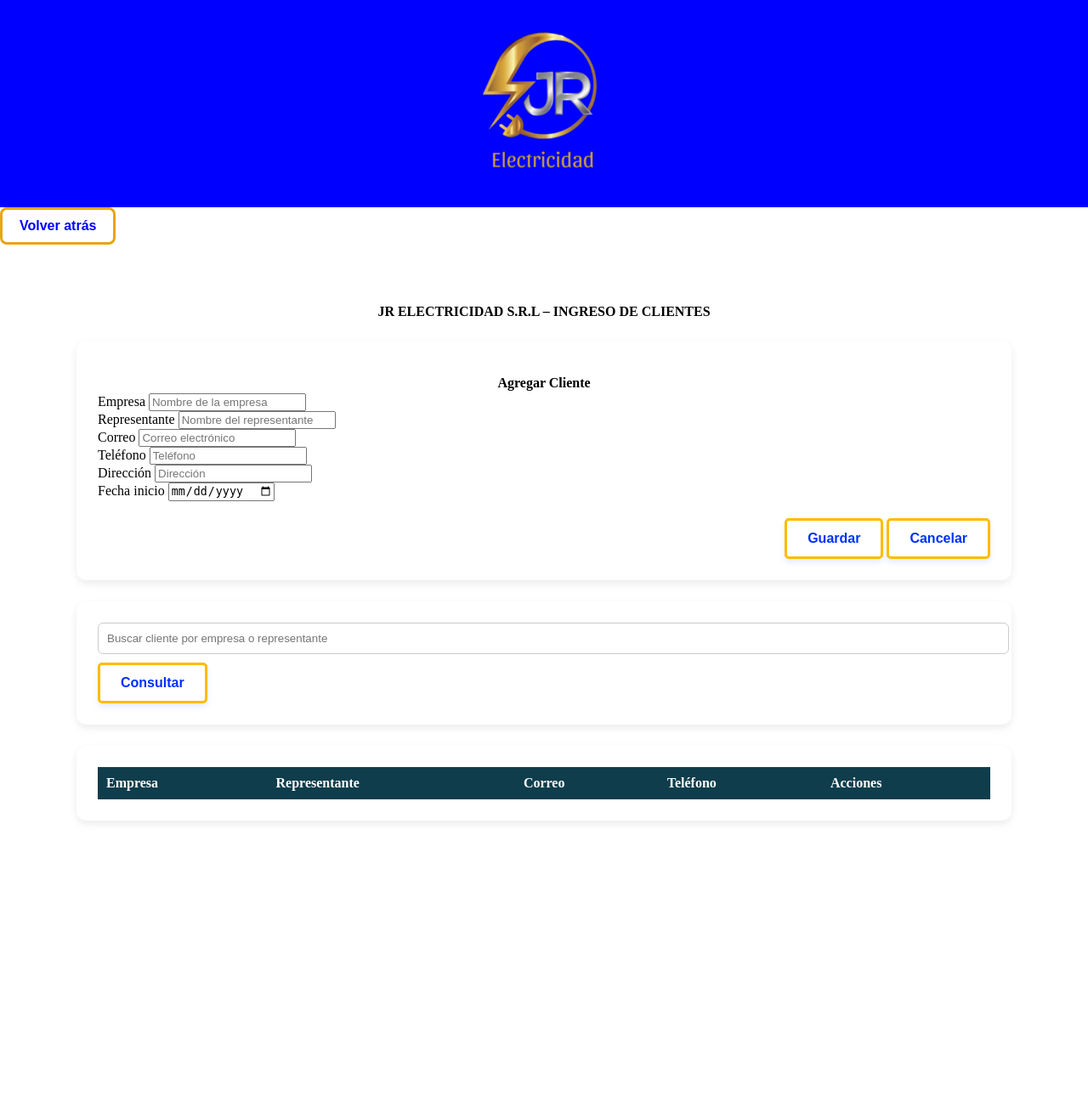
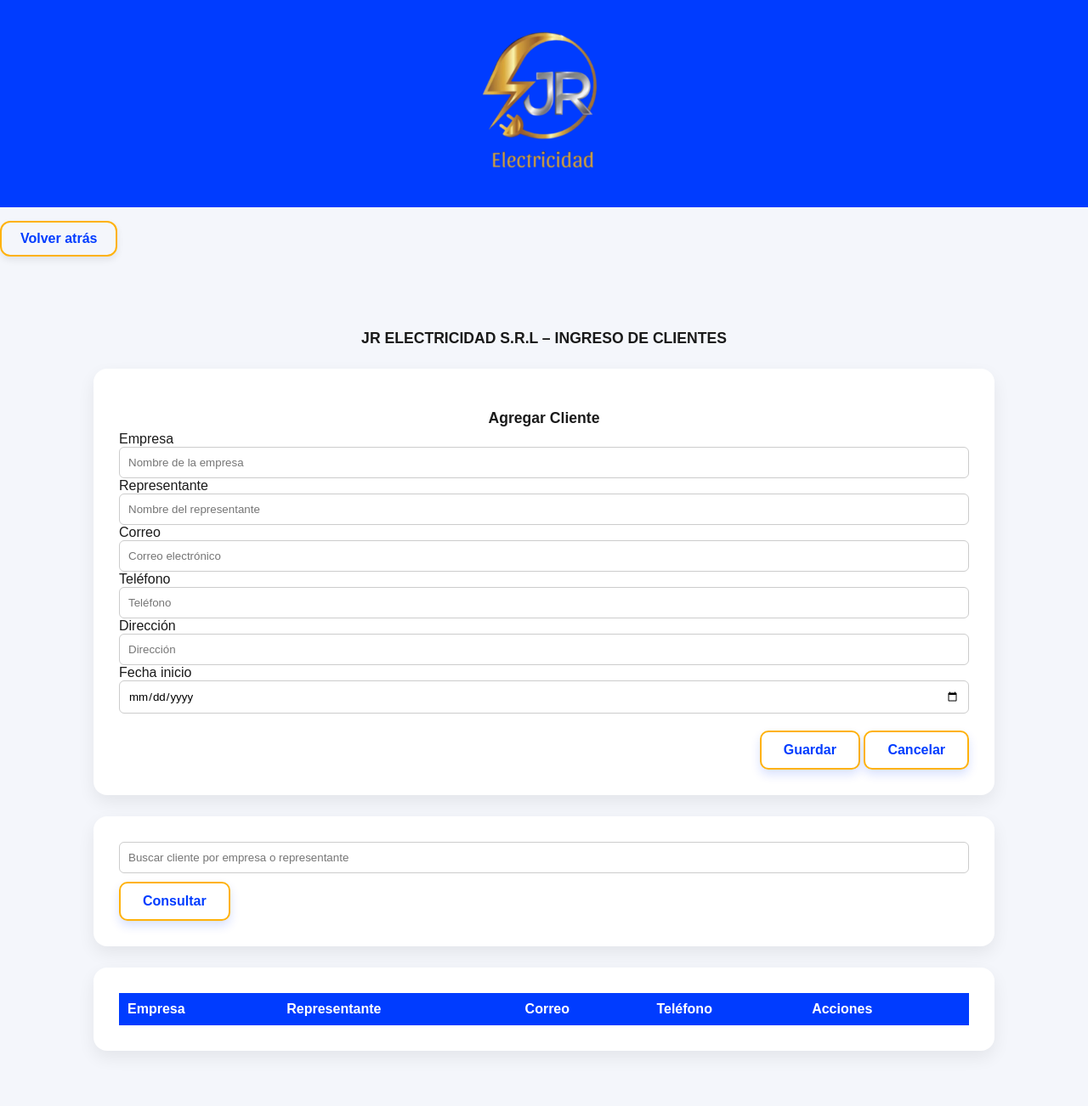
Before and after one commit to TC2305/II-51_Laboratorios, a PHP site: the page made by ProyectoJR/JR Interno/Ingreso de clientes.html in a window 1280 px wide. Shown: the whole page at 85% size. Before the commit the page ends 968 px from the top, so only its background shows below. Run offline with PHP 8.4, Linux system fonts and the light colour scheme; lists and menus that the app fills with data are empty; some libraries are stand-ins or nearby versions.

Commit message:
Refactor code structure for improved readability and maintainability

```diff
--- a/ProyectoJR/JR Interno/Ingreso de clientes.html
+++ b/ProyectoJR/JR Interno/Ingreso de clientes.html
@@ -1,18 +1,20 @@
 <!DOCTYPE html>
-<html lang="en">
+<html lang="es">
 <head>
   <meta charset="UTF-8">
   <meta name="viewport" content="width=device-width, initial-scale=1.0">
   <title>JR Electricidad S.R.L</title>
   <link rel="stylesheet" href="estilos.css">
 </head>
+
 <body>
-     <!-- <button class="btn" onclick="activarEstilos()">Ver antes / después</button>-->
+
+  <!-- BANNER -->
   <div class="banner">
-    <img src="JR.2.png" alt="Logo JR Servicios Eléctricos" class="img-logo">
+    <img src="JR.2.png" alt="Logo JR Electricidad" class="img-logo">
   </div>
-</head>
-<body>
+
+  <!-- NAVEGACIÓN -->
   <header>
     <nav class="nav-back">
       <ul class="nav-back">
@@ -23,16 +25,19 @@
     </nav>
   </header>
 
+  <!-- CONTENIDO PRINCIPAL -->
   <main class="container">
 
     <h3 style="text-align: center; margin-top: 30px;">
       JR ELECTRICIDAD S.R.L – INGRESO DE CLIENTES
     </h3>
 
+    <!-- FORMULARIO -->
     <div class="card">
       <h2>Agregar Cliente</h2>
 
       <div class="form-grid">
+
         <div class="field">
           <label>Empresa</label>
           <input type="text" id="txtEmpresa" placeholder="Nombre de la empresa">
@@ -62,23 +67,26 @@
           <label>Fecha inicio</label>
           <input type="date" id="txtFechaInicio">
         </div>
+
       </div>
 
       <div class="form-actions">
-        <button class="btn btn-success" id="btnAdd">Guardar</button>
-        <button class="btn btn-secondary" id="btnCancel">Cancelar</button>
+        <button type="button" class="btn" id="btnAdd">Guardar</button>
+        <button type="button" class="btn" id="btnCancel">Cancelar</button>
       </div>
     </div>
 
+    <!-- BUSCADOR -->
     <div class="card">
       <input
         type="text"
         id="txtSearch"
         class="search-input"
         placeholder="Buscar cliente por empresa o representante">
-      <button class="btn btn-primary full" id="btnLoad">Consultar</button>
+      <button type="button" class="btn" id="btnLoad">Consultar</button>
     </div>
 
+    <!-- TABLA -->
     <div class="card">
       <div class="table-wrap">
         <table class="table">
@@ -92,7 +100,7 @@
             </tr>
           </thead>
           <tbody id="tbodyClientes">
-
+            <!-- Clientes cargados desde JS -->
           </tbody>
         </table>
       </div>
@@ -100,6 +108,7 @@
 
   </main>
 
+  <!-- SCRIPT -->
   <script type="module" src="./app_clientes.js"></script>
 
 </body>
--- a/ProyectoJR/JR Interno/estilos.css
+++ b/ProyectoJR/JR Interno/estilos.css
@@ -1,56 +1,63 @@
-     .btn {
-        /* Colores y Fuente */
-        background-color: #ffffff;
-        color: #002fff;
-        font-family: "Arial", sans-serif;
-        font-size: 16px;
-        font-weight: bold;
 
-        /* Dimensiones y Forma */
-        padding: 12px 24px;
-        border: rgb(255, 187, 0) 3px solid;
-        border-radius: 5px;
-        cursor: pointer;
-
-        /* Efectos de transición */
-        transition:
-          background-color 0.3s ease,
-          transform 0.2s ease;
-        box-shadow: 0 4px 6px rgba(2, 67, 245, 0.1);
+:root {
+  --primary: #003cff;
+  --primary-dark: #0010f3;
+  --accent: #ffb20b;
+  --bg-light: #f4f6fb;
+  --text-dark: #1a1a1a;
+  --success: #28a745;
+  --error: #dc3545;
+}
+* {
+  box-sizing: border-box;
 }
 
-      /* Efecto al pasar el mouse */
-      .btn:hover {
-      background-color: #0010f3;
-      color: #f8f6f6;
-      transform: scale(1.1);
+body {
+  margin: 0;
+  padding: 0;
+  background-color: var(--bg-light);
+  font-family: 'Arial', sans-serif;
+  color: var(--text-dark);
 }
 
-      /* Efecto al hacer clic */
+
+.btn {
+  background-color: #ffffff;
+  color: var(--primary);
+  font-size: 16px;
+  font-weight: 600;
+  padding: 12px 26px;
+  border: 2px solid var(--accent);
+  border-radius: 10px;
+  cursor: pointer;
+  box-shadow: 0 6px 12px rgba(0, 60, 255, 0.15);
+  transition: all 0.25s ease;
+}
+
+.btn:hover {
+  background-color: var(--primary);
+  color: #ffffff;
+  transform: translateY(-2px) scale(1.05);
+}
+
 .btn:active {
-        transform: translateY(0);
+  transform: scale(0.98);
 }
 
 .img-logo {
   max-height: 200px;
-      }body{
-      background-color: rgba(255, 255, 255, 0.623);
-      margin: 0;
-      padding: 0;
 }
 
 
 .title {
-    text-align: center;       /* Centra el título */
-    margin-top: 20px;         /* Espacio debajo de la franja azul */
-    color: black;
+  text-align: center;
+  margin-top: 20px;
+  font-size: 1.6em;
 }
 
 .description {
-      font-family: 'Arial';
   font-size: 1em;
-      color: #000000;
-      line-height: 1.3;
+  line-height: 1.4;
   margin: 20px auto;
   text-align: center;
   max-width: 800px;
@@ -58,43 +65,39 @@
 
 h2, h3 {
   text-align: center;
-      font-size: 1em;
-      margin-top: 1em;
-      margin-bottom: 0.2em;
-      color: #000000;
+  font-size: 1.1em;
+  margin: 1em 0 0.3em;
+  font-weight: 600;
 }
 
-    ol[type= A]{
+.metodos-pago,
+.JR-Servicios,
+.metodos-contacto,
+.JR-cotizaciones {
   list-style: none;
-        padding-left: 0;
-    }
-    .metodos-pago, .JR-Servicios, .metodos-contacto, .JR-cotizaciones {
-  list-style: none;       /* Quita los bullets */
   padding: 0;
   margin: 20px auto;
   max-width: 800px;
-  text-align: left;       /* Texto alineado a la izquierda */
-  font-family: Arial, sans-serif;
-}
- .metodos-pago li, .JR-Servicios li, .metodos-contacto li, .JR-cotizaciones li {
-   margin-bottom: 10px;    /* Espacio entre los elementos de la lista */
-   font-size: 1em;
-   color: #000000;
-  background: #ffffff;
-  border: 2px solid #003cff;
-  border-radius: 8px;
-  padding: 15px;
-  margin-bottom: 15px;
-  box-shadow: 0 4px 6px rgba(0,0,0,0.1);
 }
 
-.metodos-pago strong, .JR-Servicios strong {
-  color: #0011ff;
+.metodos-pago li,
+.JR-Servicios li,
+.metodos-contacto li,
+.JR-cotizaciones li {
+  background-color: #ffffff;
+  padding: 16px;
+  border-radius: 12px;
+  border-left: 6px solid var(--primary);
+  margin-bottom: 15px;
+  box-shadow: 0 4px 10px rgba(0,0,0,0.08);
+  font-size: 1em;
 }
-    .description ul, .description ol {
-      list-style: none;
-        padding: 0;
+
+.metodos-pago strong,
+.JR-Servicios strong {
+  color: var(--primary);
 }
+
 
 .nav-list {
   list-style: none;
@@ -104,93 +107,41 @@
   gap: 20px;
 }
 
-    .menu-item a {
+.menu-item a,
+.menu-back a {
   display: inline-block;
-      padding: 10px 20px;
-      color: #002efc;
+  padding: 10px 22px;
+  font-weight: 600;
   text-decoration: none;
-      font-family: 'Arial', sans-serif;
-      font-size: 16px;
-      font-weight: bold;
-      border: 3px solid #ffb20b;
-      border-radius: 8px;
+  color: var(--primary);
+  border: 2px solid var(--accent);
+  border-radius: 12px;
+  box-shadow: 0 4px 8px rgba(0,0,0,0.08);
   transition: all 0.3s ease;
 }
 
-    .menu-item a:hover {
-      background-color: #0010f3;
-      color: #f8f6f6;
-      transform: scale(1.1);
-    }
-    .menu-back a {
-      display: inline-block;
-      padding: 10px 20px;
-      color: #0004fd;
-      text-decoration: none;
-      font-family: 'Arial', sans-serif;
-      font-size: 16px;
-      font-weight: bold;
-      border: 3px solid #e7a517;
-      border-radius: 8px;
-      transition: all 0.3s ease;
+.menu-item a:hover,
+.menu-back a:hover {
+  background-color: var(--primary-dark);
+  color: #ffffff;
+  transform: scale(1.08);
 }
 
-    .menu-back a:hover {
-      background-color: #0004ff;
-      color: #ffffff;
-      transform: scale(1.1);
-    }
 .nav-back {
-  list-style: none;       /* Quita los bullets de la lista */
+  list-style: none;
   padding: 0;
-  margin: 0;
   display: flex;
-  justify-content: left; /* Centra el contenido */
-}
-   .popup {
-  display: none; /* oculto por defecto */
-  position: fixed;
-  z-index: 9999;
-  left: 0;
-  top: 0;
-  width: 100%;
-  height: 100%;
-  background-color: rgba(0,0,0,0.5); /* fondo semi-transparente */
+  justify-content: flex-start;
 }
 
-.popup-content {
-  background: #fff;
-  margin: 15% auto;
-  padding: 20px;
-  border-radius: 10px;
-  width: 300px;
+
+.banner {
+  background-color: var(--primary);
+  width: 100%;
   text-align: center;
-  font-size: 18px;
-  font-weight: bold;
+  padding: 20px 0;
 }
 
-.popup-content.success {
-  border: 3px solid #28a745;
-  color: #28a745;
-}
-
-.popup-content.error {
-  border: 3px solid #dc3545;
-  color: #dc3545;
-}
-
-#popup-icon {
-  font-size: 40px;
-  display: block;
-  margin-bottom: 10px;
-}
-
-.banner {
-   background-color: blue;   /* Fondo azul */
-  width: 100%;              /* Ocupa todo el ancho de la pantalla */
-  text-align: center;       /* Centra la imagen */
-  padding: 20px 0;
-}
 
 .container {
   max-width: 1100px;
@@ -199,15 +150,17 @@
 }
 
 .card {
-  background: #ffffff;
-  border-radius: 12px;
-  padding: 25px;
+  background-color: #ffffff;
+  border-radius: 16px;
+  padding: 30px;
   margin: 25px 0;
-  box-shadow: 0 4px 10px rgba(0,0,0,0.08);
+  box-shadow: 0 8px 20px rgba(0,0,0,0.07);
 }
 
-field input,
+
+.field input,
 .field textarea {
+  width: 100%;
   padding: 10px;
   border-radius: 6px;
   border: 1px solid #ccc;
@@ -227,14 +180,18 @@ field input,
   border: 1px solid #ccc;
 }
 
+.table-wrap {
+  overflow-x: auto;
+}
+
 .table {
   width: 100%;
   border-collapse: collapse;
 }
 
 .table thead {
-  background-color: #0f3d4c;
-  color: white;
+  background-color: var(--primary);
+  color: #ffffff;
 }
 
 .table th,
```
Also changed, not shown: other parts of ProyectoJR/JR Interno/estilos.css (+49 -6 lines), ProyectoJR/JR Interno/app_clientes.js (+106 -21 lines). Lines whose indentation alone changed are shown as unchanged.
